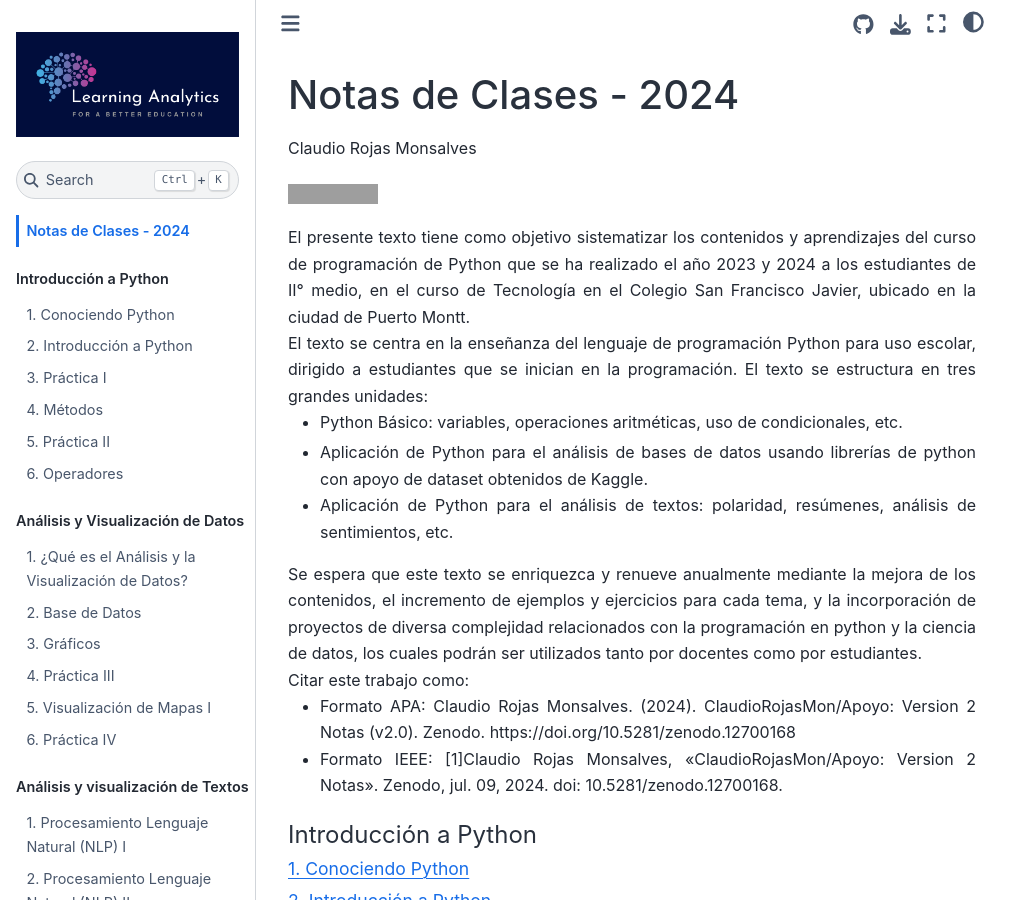
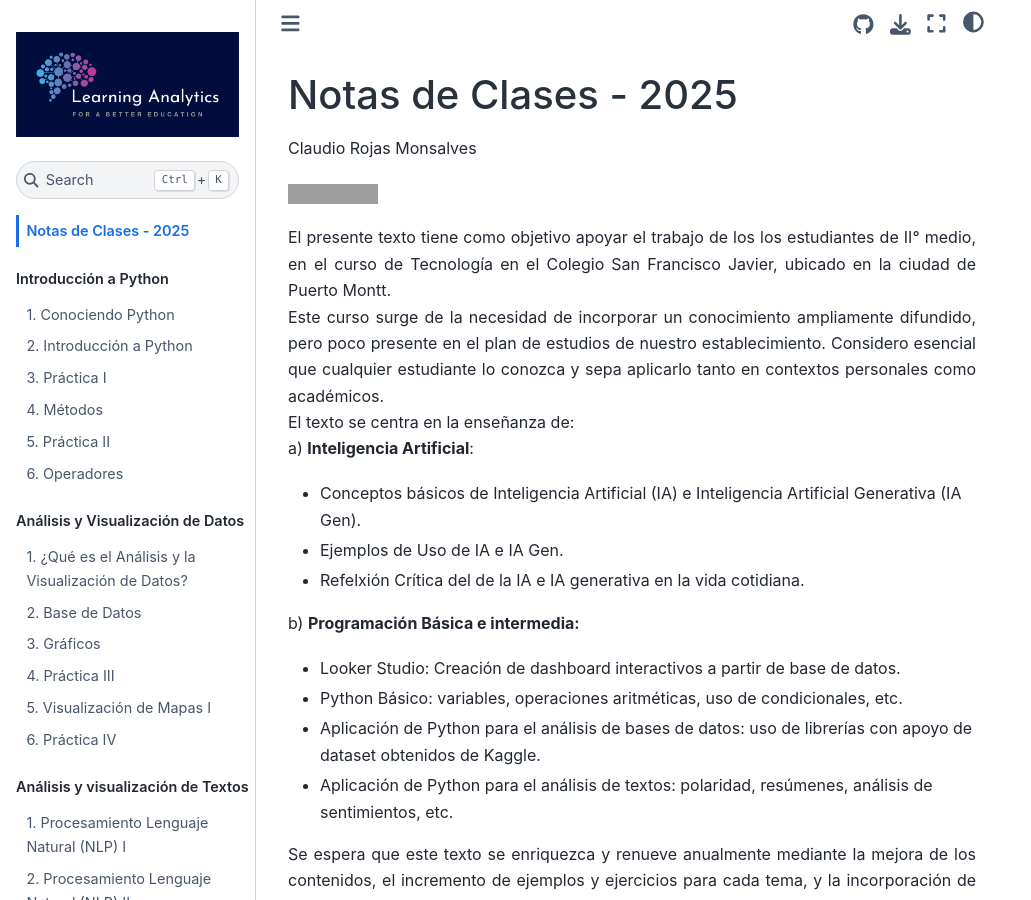
Before and after one commit to ClaudioRojasMon/Apoyo, a Jupyter Book: the page built from intro.md, in a window 1280 px wide and 900 px high. Shown: the whole window, without its empty margins (0-1031 px from the left). Built offline with Jupyter Book 1.0.4 settings and Sphinx 7.4.7 and the Sphinx Book theme 1.1.4, drawn with Linux system fonts in a browser that asks for light colours; pages that are not in the unit, such as notebooks, are missing from menus; grey boxes are pictures that could not be loaded.

Commit message:
Update intro.md

```diff
--- a/intro.md
+++ b/intro.md
@@ -1,16 +1,27 @@
-# Notas de Clases - 2024
+# Notas de Clases - 2025
 
 Claudio Rojas Monsalves
 
 [![DOI](https://zenodo.org/badge/DOI/10.5281/zenodo.12700168.svg)](https://doi.org/10.5281/zenodo.12700168)
 
 
-<div align="justify">El presente texto tiene como objetivo sistematizar los contenidos y aprendizajes del curso de programación de Python que se ha realizado el año 2023 y 2024 a los estudiantes de II° medio, en el curso de Tecnología en el Colegio San Francisco Javier, ubicado en la ciudad de Puerto Montt.</div>
-<div align="justify">El texto se centra en la enseñanza del lenguaje de programación Python para uso escolar, dirigido a estudiantes que se inician en la programación. El texto se estructura en tres grandes unidades:</div>
+<div align="justify">El presente texto tiene como objetivo apoyar el trabajo de los los estudiantes de II° medio, en el curso de Tecnología en el Colegio San Francisco Javier, ubicado en la ciudad de Puerto Montt.</div>
 
- - Python Básico: variables, operaciones aritméticas, uso de condicionales, etc.
- - <div align="justify">Aplicación de Python para el análisis de bases de datos usando librerías de python con apoyo de dataset obtenidos de Kaggle.</div>
- - <div align="justify">Aplicación de Python para el análisis de textos: polaridad, resúmenes, análisis de sentimientos, etc.</div>
+<div align="justify">Este curso surge de la necesidad de incorporar un conocimiento ampliamente difundido, pero poco presente en el plan de estudios de nuestro establecimiento. Considero esencial que cualquier estudiante lo conozca y sepa aplicarlo tanto en contextos personales como académicos.</div>
+
+<div align="justify">El texto se centra en la enseñanza de:</div>
+
+a) **Inteligencia Artificial**:
+
+- Conceptos básicos de Inteligencia Artificial (IA) e Inteligencia Artificial Generativa (IA Gen).
+- Ejemplos de Uso de IA e IA Gen.
+- Refelxión Crítica del de la IA e IA generativa en la vida cotidiana.
+
+b) **Programación Básica e intermedia:**
+- Looker Studio: Creación de dashboard interactivos a partir de base de datos.
+- Python Básico: variables, operaciones aritméticas, uso de condicionales, etc.
+- Aplicación de Python para el análisis de bases de datos: uso de librerías con apoyo de dataset obtenidos de Kaggle.
+- Aplicación de Python para el análisis de textos: polaridad, resúmenes, análisis de sentimientos, etc.
 
 <div align="justify">Se espera que este texto se enriquezca y renueve anualmente mediante la mejora de los contenidos, el incremento de ejemplos y ejercicios para cada tema, y la incorporación de proyectos de diversa complejidad relacionados con la programación en python y la ciencia de datos, los cuales podrán ser utilizados tanto por docentes como por estudiantes.</div>
 
```
